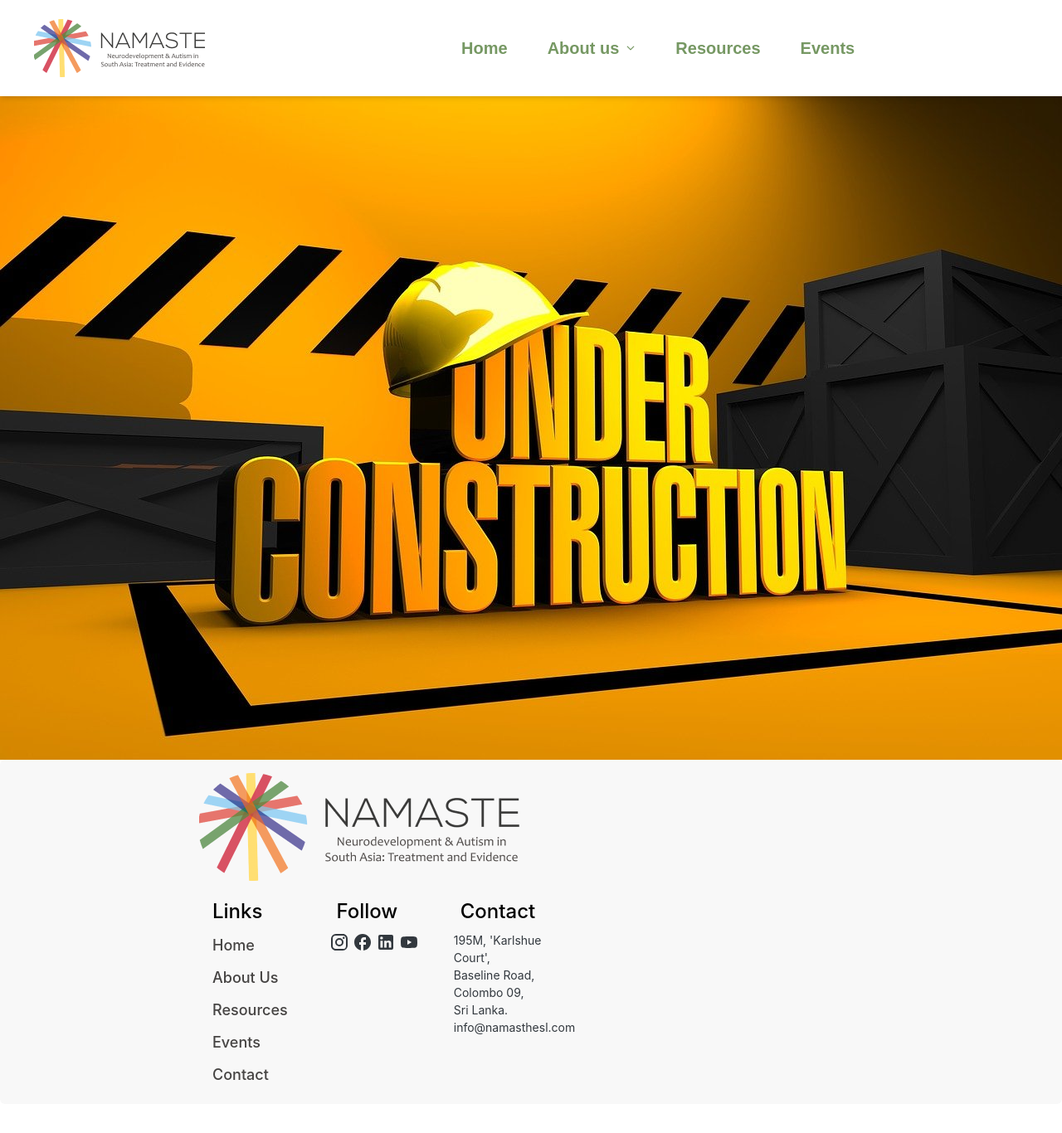
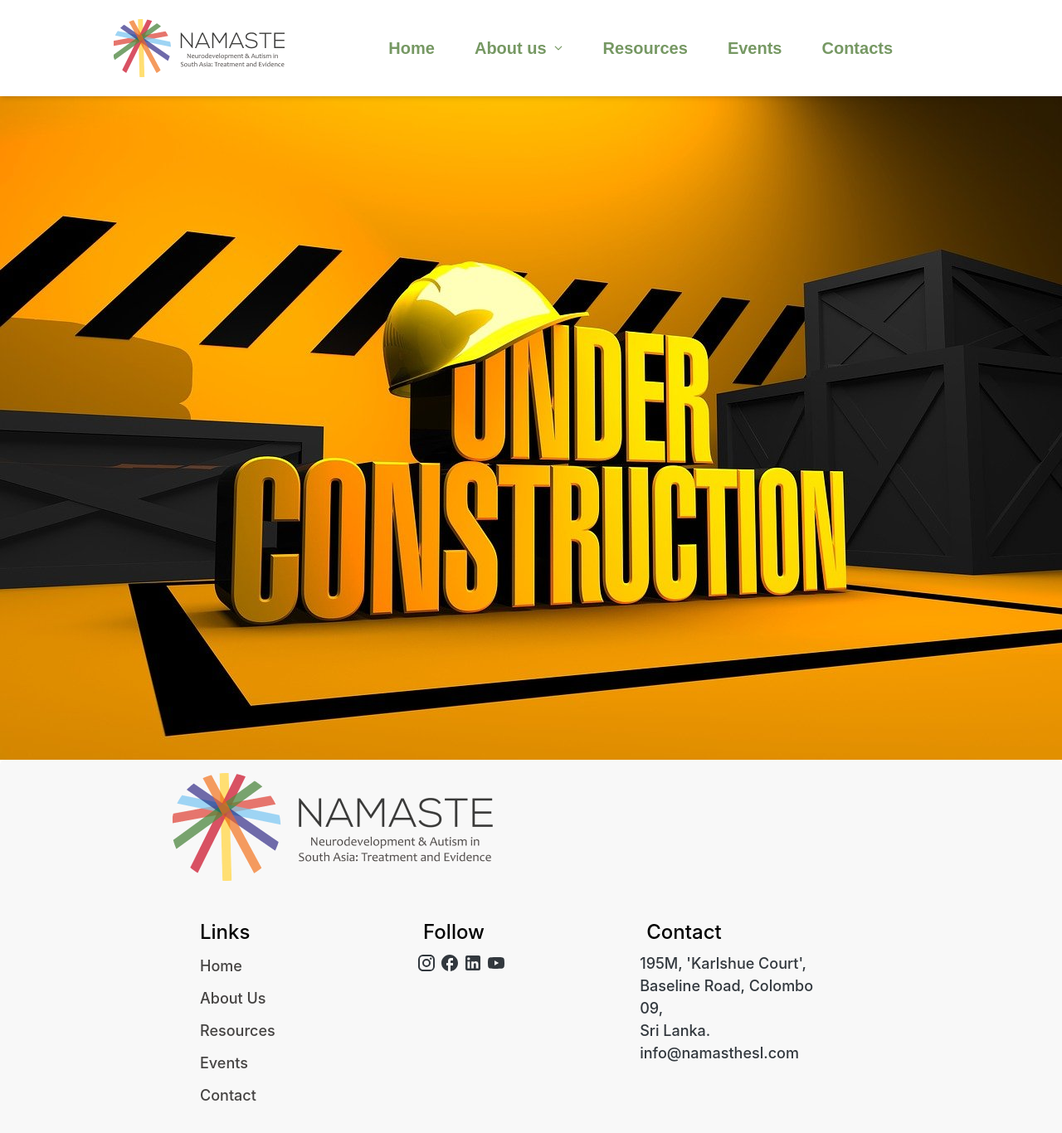
Before and after one commit to Abi-097/namaste_project, a React (Create React App) app: page /join in a window 1280 px wide. Shown: the top 1366 px of the page at 83% size. Before the commit the page ends 1331 px from the top, so only its background shows below. Built offline with nearby package versions, Linux system fonts and the light colour scheme.

Commit message:
navbar/footer alignment

```diff
--- a/src/Components/Card/Index.js
+++ b/src/Components/Card/Index.js
@@ -25,7 +25,12 @@ const ProjectCard = () => {
               boxShadow: "2px 2px 20px 3px rgba(0, 0, 0, 0.06)",
               textAlign: "center",
               width: "22rem",
-              marginTop: "-50px",
+              marginTop: {
+                lg: "-100px",
+                md: "-50px",
+                sm: "2px",
+                xs: "2px",
+              },
               zIndex: 999,
 
               pt: 2,
@@ -81,6 +86,14 @@ const ProjectCard = () => {
               {/* <Button variant="contained" style={{ background: "transparent" }}>
                 Learn More
               </Button> */}
+              <a
+                href="/learn-more"
+                style={{
+                  textDecoration: "none",
+                  color: "#769863",
+                  cursor: "pointer",
+                }}
+              >
                 <p
                   style={{
                     textAlign: "center",
@@ -91,6 +104,7 @@ const ProjectCard = () => {
                 >
                   Learn More
                 </p>
+              </a>
             </CardContent>
           </Card>
         </Grid>
@@ -114,7 +128,7 @@ const ProjectCard = () => {
               textAlign: "center",
               width: "22rem",
               marginTop: {
-                lg: "-50px",
+                lg: "-100px",
                 md: "-50px",
                 sm: "2px",
                 xs: "2px",
--- a/src/Components/Carousel/Index.js
+++ b/src/Components/Carousel/Index.js
@@ -1,39 +1,39 @@
-import { useState } from "react";
 import { Fade } from "react-slideshow-image";
 import "react-slideshow-image/dist/styles.css";
 import "./Style.css";
 import Box from "@mui/material/Box";
 import { Carousel1, Carousel2, Carousel3 } from "../../config/Images/Images";
 import ProjectCard from "../Card/Index";
+import { useState } from "react";
 
 const spanStyle = {
   padding: "20px",
   color: "#FFF",
-  textShadow: "6px 6px 20px rgba(0, 0, 0, 0.40)", // Updated text shadow
-  fontFamily: "Poppins", // Updated font family
+  textShadow: "6px 6px 20px rgba(0, 0, 0, 0.40)",
+  fontFamily: "Poppins",
   display: "flex",
-  flexDirection: "column", // Set to column
-  justifyContent: "center", // Set to center
+  flexDirection: "column",
+  justifyContent: "center",
   alignItems: "flex-start",
 };
 
 const headingStyle = {
   fontSize: "10vh",
   fontWeight: 600,
-  textAlign: "left", // Align text to left
+  textAlign: "left",
 };
 
 const paraStyle = {
   fontSize: "32px",
   fontWeight: 600,
-  textShadow: "5px 5px 20px rgba(0, 0, 0, 0.40)", // Updated text shadow
-  textAlign: "left", // Align text to left
+  textShadow: "5px 5px 20px rgba(0, 0, 0, 0.40)",
+  textAlign: "left",
 };
 
 const imageStyle = {
-  height: "100vh", // Set image height to 150% viewport height
-  width: "100%", // Ensure image takes up full width
-  objectFit: "cover", // Maintain image aspect ratio and cover container
+  height: "100vh",
+  width: "100%",
+  objectFit: "cover",
 };
 
 const slideImages = [
@@ -63,10 +63,50 @@ const slideImages = [
   },
 ];
 
+const SlideshowIndicator = ({ currentIndex, length }) => {
+  const indicatorStyle = {
+    position: "absolute",
+    bottom: "20px", // Adjust the position as needed
+    left: "50%", // Center horizontally
+    transform: "translateX(-50%)",
+    zIndex: "1",
+  };
+
+  return (
+    <div style={indicatorStyle}>
+      {Array.from({ length }, (_, i) => (
+        <span
+          key={i}
+          style={{
+            display: "inline-block",
+            margin: "0 5px",
+            width: "10px",
+            height: "10px",
+            borderRadius: "50%",
+            background:
+              currentIndex === i ? "#FFF" : "rgba(255, 255, 255, 0.5)",
+          }}
+        />
+      ))}
+    </div>
+  );
+};
+
 export function CarouselTransition() {
+  const [currentIndex, setCurrentIndex] = useState(0);
+
+  const handleChange = (currentIndex) => {
+    setCurrentIndex(currentIndex);
+  };
   return (
-    <Box>
-      <Fade infinite={true} duration={4000} transitionDuration={1000}>
+    <Box style={{ position: "relative" }}>
+      <Fade
+        onChange={handleChange}
+        infinite={true}
+        duration={4000}
+        transitionDuration={1000}
+        indicators={true}
+      >
         {slideImages.map((slideImage, index) => (
           <div key={index} className="slide-item">
             <div
@@ -96,6 +136,10 @@ export function CarouselTransition() {
                       ...headingStyle,
                       textAlign: "left",
                       fontFamily: "Poppins, sans-serif",
+                      marginLeft: "6rem",
+                      textShadow: "6px 6px 20px rgba(0, 0, 0, 0.40)",
+                      fontWeight: 600,
+                      fontSize: "80px",
                     }}
                   >
                     {slideImage.content.heading}
@@ -105,6 +149,10 @@ export function CarouselTransition() {
                       ...paraStyle,
                       textAlign: "left",
                       fontFamily: "Poppins, sans-serif",
+                      marginLeft: "6rem",
+                      textShadow: "6px 6px 20px rgba(0, 0, 0, 0.40)",
+                      fontWeight: 600,
+                      fontSize: "32px",
                     }}
                     dangerouslySetInnerHTML={{
                       __html: slideImage.content.paragraph,
@@ -116,6 +164,10 @@ export function CarouselTransition() {
           </div>
         ))}
       </Fade>
+      <SlideshowIndicator
+        currentIndex={currentIndex}
+        length={slideImages.length}
+      />
       <ProjectCard />
     </Box>
   );
--- a/src/Components/Footer/Index.js
+++ b/src/Components/Footer/Index.js
@@ -45,8 +45,8 @@ const Footer = () => {
             justifyContent: "space-between",
             flexWrap: "wrap",
             gap: 2,
-            marginLeft: { lg: "14rem", md: "10rem", sm: 0, xs: 0 },
-            marginRight: { lg: "14rem", md: "10rem", sm: 0, xs: 0 },
+            marginLeft: { lg: "12rem", md: "2rem", sm: "1rem", xs: 0 },
+            marginRight: { lg: "12rem", md: "2rem", sm: "2rem", xs: 0 },
           }}
         >
           <div
@@ -78,6 +78,7 @@ const Footer = () => {
               nested
               sx={{
                 width: { xs: "50%", sm: "33%", md: 140, lg: "33%" },
+                padding: "25px",
               }}
             >
               <ListItem
@@ -154,10 +155,17 @@ const Footer = () => {
             </ListItem>
             <ListItem
               nested
-              sx={{ width: { xs: "50%", sm: "33%", md: 140, lg: "33%" } }}
+              sx={{
+                width: { xs: "50%", sm: "33%", md: 140, lg: "33%" },
+                padding: "25px",
+              }}
             >
               <ListItem
-                sx={{ color: "#000", fontSize: "24px", fontWeight: "500" }}
+                sx={{
+                  color: "#000",
+                  fontSize: "24px",
+                  fontWeight: "500",
+                }}
               >
                 Follow
               </ListItem>
@@ -184,7 +192,10 @@ const Footer = () => {
             </ListItem>
             <ListItem
               nested
-              sx={{ width: { xs: "50%", sm: "33%", md: 180, lg: "33%" } }}
+              sx={{
+                width: { xs: "50%", sm: "33%", md: 180, lg: "33%" },
+                padding: "25px",
+              }}
             >
               <ListItem
                 sx={{ color: "#000", fontSize: "24px", fontWeight: "500" }}
@@ -193,9 +204,8 @@ const Footer = () => {
               </ListItem>
               <List sx={{ "--ListItemDecorator-size": "32px" }}>
                 <ListItem>
-                  <p>
-                    195M, 'Karlshue Court', <br />
-                    Baseline Road, Colombo 09, <br />
+                  <p style={{ fontSize: "18px", fontWeight: 500 }}>
+                    195M, 'Karlshue Court', Baseline Road, Colombo 09, <br />
                     Sri Lanka.
                     <a href="mailto:info@namasthesl.com">
                       <p>info@namasthesl.com</p>
--- a/src/Components/Navbar/Index.js
+++ b/src/Components/Navbar/Index.js
@@ -106,7 +106,7 @@ function NavListMenu() {
 
 function NavList() {
   return (
-    <div style={{ marginRight: "20%" }}>
+    <div style={{ marginRight: "17%" }}>
       <List className="mt-4 mb-6 p-0 lg:mt-0 lg:mb-0 lg:flex-row lg:p-1 lg:justify-end">
         <Link to="/" style={{ textDecoration: "none" }}>
           <Typography
@@ -157,6 +157,20 @@ function NavList() {
             Events
           </ListItem>
         </Typography>
+        <Typography
+          as="a"
+          href="#"
+          variant="h5"
+          className="font-medium  text-green"
+          style={{ fontWeight: 600, marginLeft: "1rem" }}
+        >
+          <ListItem
+            className="flex items-center gap-5 py-2 pr-4 hover:bg-transparent hover:text-green"
+            style={{ fontFamily: "Poppins, sans-serif" }}
+          >
+            Contacts
+          </ListItem>
+        </Typography>
       </List>
     </div>
   );
@@ -177,9 +191,10 @@ export function NavbarWithMegaMenu() {
       <div className="flex items-center justify-between text-blue-gray-900">
         <Typography
           as="a"
-          href="#"
+          href="/"
           variant="h6"
           className="mr-4 cursor-pointer py-1.5 lg:ml-2"
+          style={{ marginLeft: "6.5rem" }}
         >
           <img src={namastheLogo} alt="namastheLogo" />
         </Typography>
--- a/src/Components/WhatWeDo/Index.js
+++ b/src/Components/WhatWeDo/Index.js
@@ -41,8 +41,8 @@ const WeDo = () => {
           display: "flex",
           justifyContent: "center",
           alignItems: "center",
-          ml: { xs: "0rem" },
-          mr: { xs: "0rem" },
+          ml: { xs: "0rem", lg: "25rem", md: "5rem" },
+          mr: { xs: "0rem", lg: "25rem", md: "5rem" },
         }}
       >
         <Grid
@@ -229,6 +229,7 @@ const WeDo = () => {
         variant="h1"
         sx={{
           mb: 6,
+          mt: { lg: 20, md: 20, sm: 5, xs: 0 },
           display: "flex",
           justifyContent: "center",
           alignItems: "center",
--- a/src/Components/WhatWeDo/Style.css
+++ b/src/Components/WhatWeDo/Style.css
@@ -6,7 +6,7 @@
     rgba(255, 255, 255, 0.5) 0%,
     rgba(232, 205, 237, 0.5) 100%
   );
-  height: 35rem;
+  height: 100%;
 }
 
 .cylinder-background::before {
--- a/src/Pages/GlobalTeam/Index.js
+++ b/src/Pages/GlobalTeam/Index.js
@@ -127,7 +127,20 @@ const GlobalTeam = () => {
           }}
         >
           {data.map((members) => (
-            <Grid key={members.id} item lg={4} md={6} sm={6} xs={12}>
+            <Grid
+              key={members.id}
+              item
+              lg={4}
+              md={6}
+              sm={6}
+              xs={12}
+              sx={{
+                display: "flex",
+                justifyContent: "center",
+                alignItem: "center",
+              }}
+            >
+              <div>
                 <Box>
                   <img src={members.image} alt={members.name} />
                 </Box>
@@ -169,6 +182,7 @@ const GlobalTeam = () => {
                     <img src={email} alt="email" />{" "}
                   </a>
                 </Box>
+              </div>
             </Grid>
           ))}
         </Grid>
```
Lines whose indentation alone changed are shown as unchanged.
